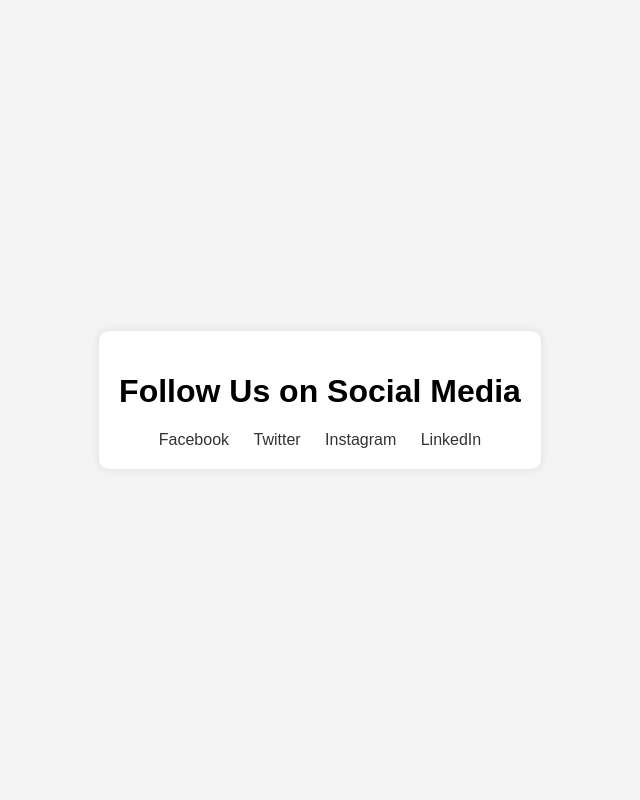
After one commit to SpaceExploring1/Voedselverspilling, a PHP site: page /social.php in a window 1280 px wide. The commit adds this page. Shown: the whole page, without its empty margins (320-960 px from the left). Run offline with PHP 8.4, Linux system fonts and the light colour scheme.

Commit message:
social media

```diff
--- /dev/null
+++ b/social.php
@@ -0,0 +1,46 @@
+<!DOCTYPE html>
+<html lang="en">
+<head>
+    <meta charset="UTF-8">
+    <meta name="viewport" content="width=device-width, initial-scale=1.0">
+    <title>Social Media Links</title>
+    <style>
+        body {
+            font-family: Arial, sans-serif;
+            background-color: #f4f4f4;
+            margin: 0;
+            padding: 0;
+            display: flex;
+            justify-content: center;
+            align-items: center;
+            height: 100vh;
+        }
+        .container {
+            text-align: center;
+            background: #fff;
+            padding: 20px;
+            border-radius: 10px;
+            box-shadow: 0 0 10px rgba(0, 0, 0, 0.1);
+        }
+        .social-links a {
+            margin: 0 10px;
+            text-decoration: none;
+            color: #333;
+        }
+        .social-links a:hover {
+            color: #0073e6;
+        }
+    </style>
+</head>
+<body>
+    <div class="container">
+        <h1>Follow Us on Social Media</h1>
+        <div class="social-links">
+            <a href="https://www.facebook.com" target="_blank">Facebook</a>
+            <a href="https://www.twitter.com" target="_blank">Twitter</a>
+            <a href="https://www.instagram.com" target="_blank">Instagram</a>
+            <a href="https://www.linkedin.com" target="_blank">LinkedIn</a>
+        </div>
+    </div>
+</body>
+</html>
```
Also changed, not shown: index.php (+10 -7 lines).
